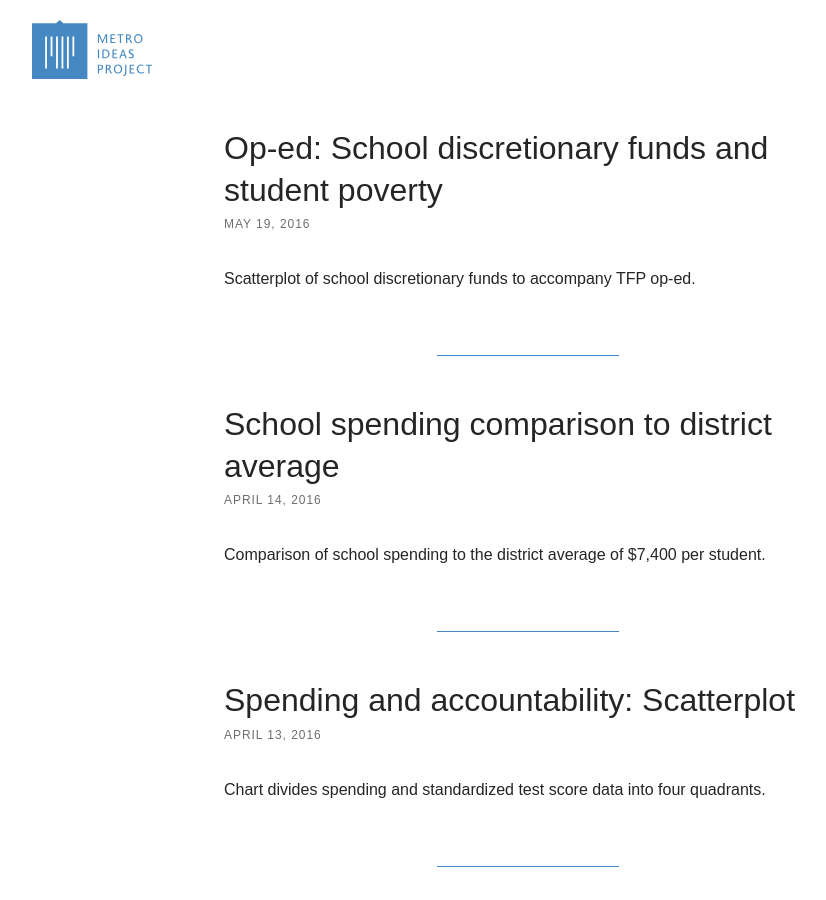
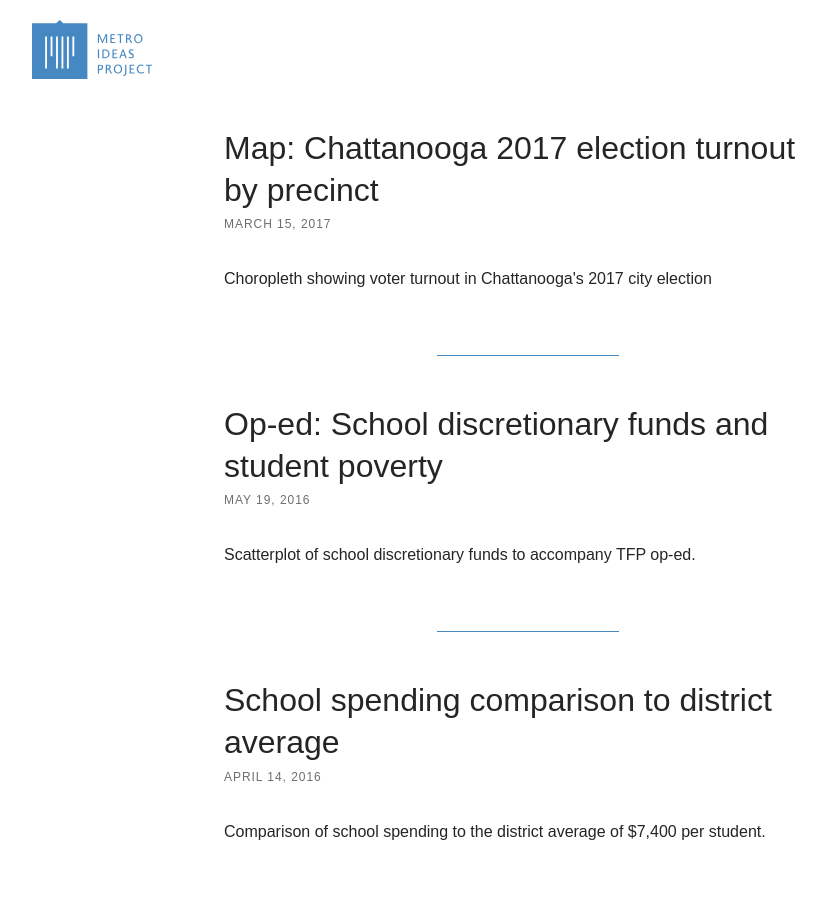
Before and after one commit to metroideas/graphics, a Jekyll site: the page built from index.html, in a window 1280 px wide and 900 px high. Shown: the whole window, without its empty margins (112-938 px from the left). Built offline with Jekyll 4.4.1, drawn with Linux system fonts in a browser that asks for light colours; some web fonts are replaced; some of the changed text lies outside the part shown.

Commit message:
Embed for election turnout map

```diff
--- /dev/null
+++ b/_posts/2017-03-15-map-chattanooga-2017-election-turnout-by-precinct.html
@@ -0,0 +1,49 @@
+---
+title: "Map: Chattanooga 2017 election turnout by precinct"
+date: 2017-03-15 12:00:00 -0400
+related:
+embed_source: "/maps/chattanooga-election-2017-precinct-turnout/"
+description: "Choropleth showing voter turnout in Chattanooga's 2017 city election"
+---
+<!DOCTYPE html>
+<html lang="en">
+<head>
+  <meta charset="utf-8">
+  <meta name="robots" content="noindex">
+  <meta http-equiv="X-UA-Compatible" content="IE=edge">
+  <meta name="viewport" content="width=device-width, initial-scale=1">
+  <title>{{ page.title }} | {{ site.title }}</title>
+  <link rel="stylesheet" href="{{ "/assets/css/style.min.css" | prepend: site.baseurl | prepend: site.url }}">
+</head>
+<body>
+  {% include navbar.html %}
+
+  <div class="grid-small">
+    <header>
+      <h1 class="headline">{{ page.title }}</h1>
+      <span class="date">{{ page.date | date: '%B %d, %Y'}}</span>
+    </header>
+
+    <p>{{ page.description }}</p>
+
+    <div id="map"></div>
+
+    <script src="https://pym.nprapps.org/pym.v1.min.js"></script>
+    <script>
+      var url   = "{{ page.embed_source | prepend: site.baseurl | prepend: site.url }}";
+      new pym.Parent("map", url, {});
+    </script>
+
+    <p>
+      <small>
+        <a href="https://github.com/metroideas/graphics/tree/gh-pages{{ page.embed_source }}">Source</a>
+        {% if page.related %}| <a href="{{ page.related }}">Related article</a>{% endif %}
+      </small>
+    </p>
+
+    <hr>
+
+    <pre><code>{{ content | escape }}</code></pre>
+  </div>
+</body>
+</html>
--- a/maps/chattanooga-election-2017-precinct-turnout/graphic.js
+++ b/maps/chattanooga-election-2017-precinct-turnout/graphic.js
@@ -59,7 +59,7 @@
       .projection(projection);
 
     map = d3.select(chart).append("svg")
-        .attr("id", "map")
+        .attr("id", "city-map")
         .attr("width", width + margin.width())
         .attr("height", height + margin.height())
       .append("g")
@@ -97,8 +97,8 @@
       .tickValues(choropleth.quantiles())
       .tickFormat(function(d) { return fmtNumber(100 * d); });
 
-    // Append axis group to svg#map
-    var g = d3.select("#map").append("g")
+    // Append axis group to svg#city-map
+    var g = d3.select("#city-map").append("g")
       .attr("id", "legend")
       .call(axis);
 
--- a/maps/chattanooga-election-2017-precinct-turnout/index.html
+++ b/maps/chattanooga-election-2017-precinct-turnout/index.html
@@ -22,7 +22,7 @@
 </head>
 <body>
 <div id="container">
-  <h1 class="headline">Chattanooga 2017 city election turnout</h1>
+  <h2 class="headline">Chattanooga 2017 city election turnout</h2>
 
   <div id="chart">
     <img src="fallback.svg" alt="Chattanooga precinct map" class="responsive">
```
Also changed, not shown: maps/chattanooga-election-2017-precinct-turnout/fallback.svg.
